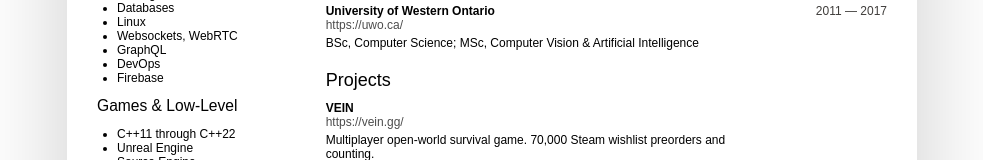
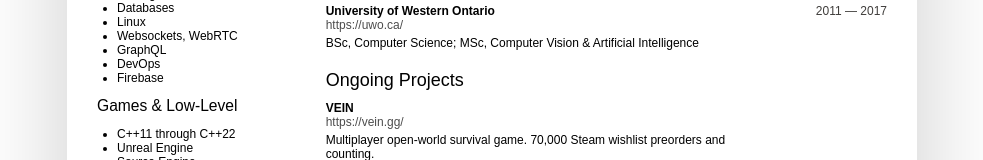
Before and after one commit to disseminate/kylewindsor.io, a React (Vite) app: page /resume in a window 1280 px wide. Shown: the part 712-872 px from the top of the page, without its empty margins (148-1131 px from the left). Built offline with nearby package versions, Linux system fonts and the light colour scheme.

Commit message:
ongoing* projects

```diff
--- a/src/components/resume.tsx
+++ b/src/components/resume.tsx
@@ -190,7 +190,7 @@ const ResumeComponent = (props: IResumeComponentProps) => {
           </WorkExperienceHeader>
           <WorkExperienceDescription>BSc, Computer Science; MSc, Computer Vision &amp; Artificial Intelligence</WorkExperienceDescription>
         </WorkExperience>
-        <ResumeHeader>Projects</ResumeHeader>
+        <ResumeHeader>Ongoing Projects</ResumeHeader>
         <WorkExperience>
           <WorkExperienceHeader>
             <div>
```
